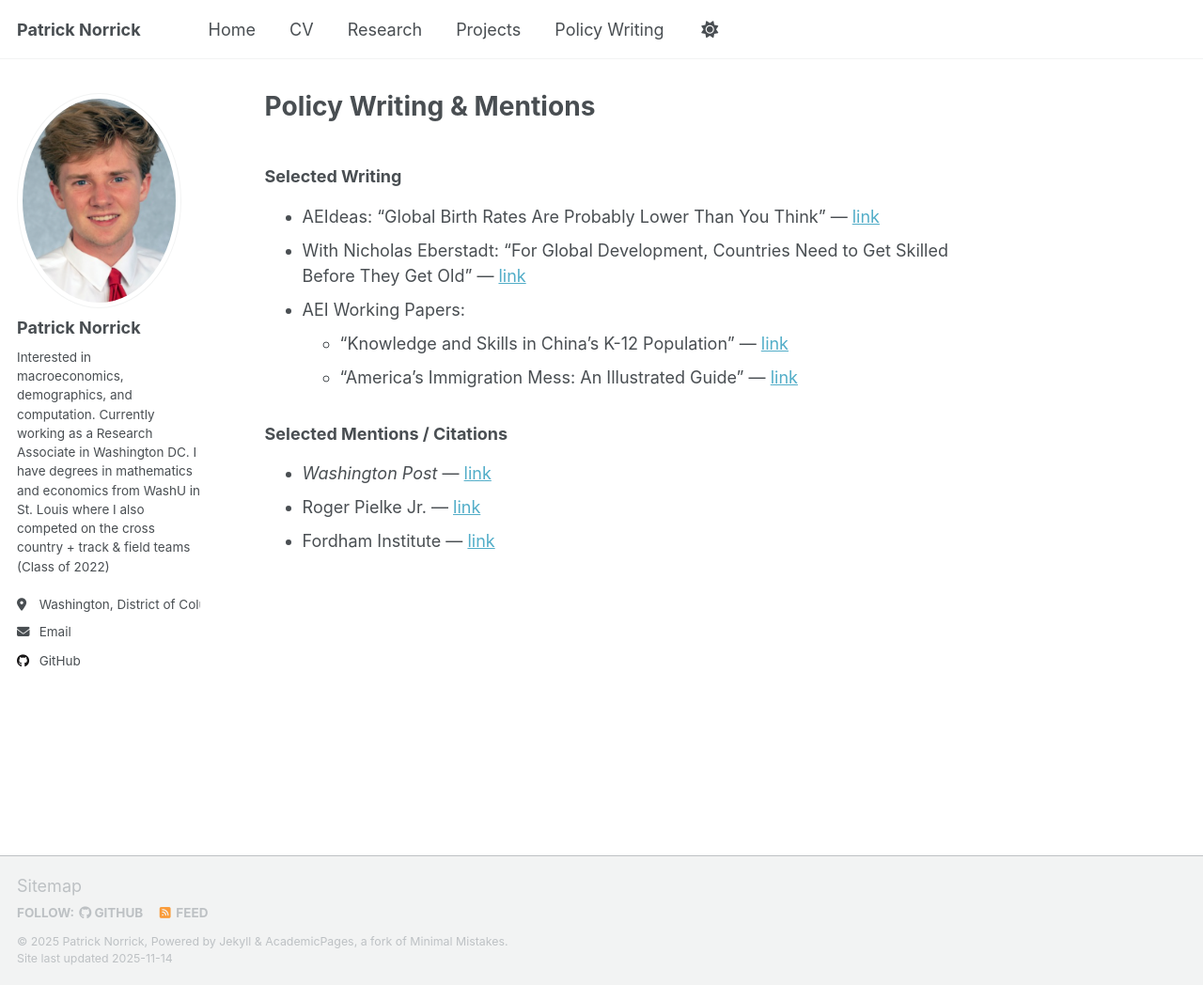
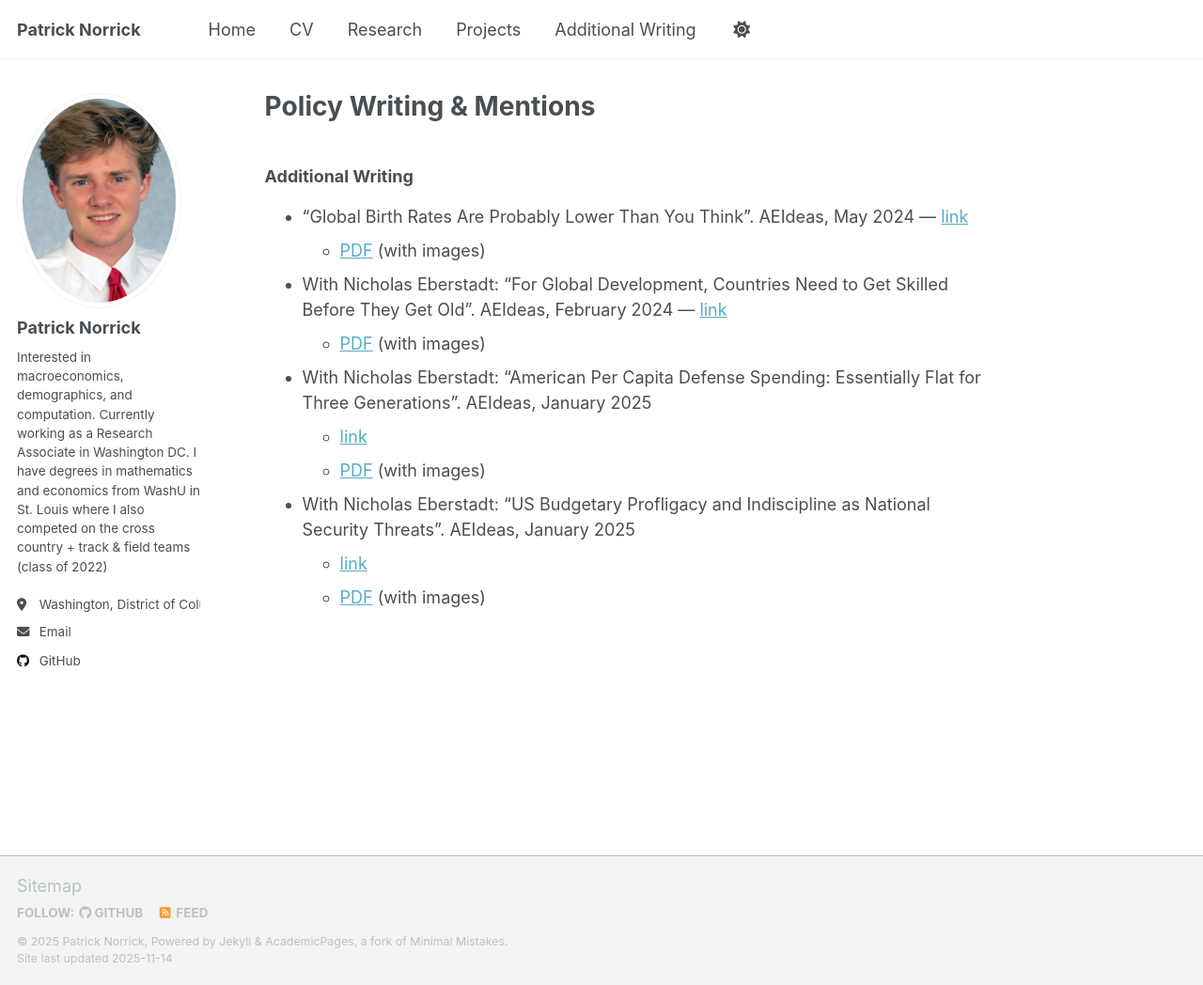
Before and after one commit to pcnorrick1/pcnorrick1.github.io, a Jekyll site: the page built from _pages/policy.md, in a window 1280 px wide and 1048 px high. Shown: the whole window at 94% size. Built offline with Jekyll 4.4.1, drawn with Linux system fonts in a browser that asks for light colours; a script that is not in the unit is left out.

Commit message:
add research and writing pages

```diff
--- a/_config.yml
+++ b/_config.yml
@@ -26,7 +26,7 @@ author:
   avatar           : "norrick_headshot.png"
   name             : "Patrick Norrick"
   pronouns         : # example: "she/her"
-  bio              : "Interested in macroeconomics, demographics, and computation. Currently working as a Research Associate in Washington DC. I have degrees in mathematics and economics from WashU in St. Louis where I also competed on the cross country + track & field teams (Class of 2022)"
+  bio              : "Interested in macroeconomics, demographics, and computation. Currently working as a Research Associate in Washington DC. I have degrees in mathematics and economics from WashU in St. Louis where I also competed on the cross country + track & field teams (class of 2022)"
   location         : "Washington, District of Columbia"
   employer         :
   uri              : # URL
--- a/_data/navigation.yml
+++ b/_data/navigation.yml
@@ -16,5 +16,5 @@ main:
     url: /research/
   - title: "Projects"
     url: /projects/
-  - title: "Policy Writing"
+  - title: "Additional Writing"
     url: /policy/
--- a/_pages/policy.md
+++ b/_pages/policy.md
@@ -4,14 +4,16 @@ title: "Policy Writing & Mentions"
 permalink: /policy/
 ---
 
-### Selected Writing
-- AEIdeas: “Global Birth Rates Are Probably Lower Than You Think” — [link](https://www.aei.org/foreign-and-defense-policy/global-birth-rates-are-probably-lower-than-you-think/)
-- With Nicholas Eberstadt: “For Global Development, Countries Need to Get Skilled Before They Get Old” — [link](https://www.aei.org/foreign-and-defense-policy/for-global-development-countries-need-to-get-skilled-before-they-get-old/)
-- AEI Working Papers:
-  - “Knowledge and Skills in China’s K-12 Population” — [link](https://www.aei.org/research-products/working-paper/knowledge-and-skills-in-chinas-k-12-population-an-inquiry-into-knowledge-capital-in-the-prc/)
-  - “America’s Immigration Mess: An Illustrated Guide” — [link](https://www.jstor.org/stable/resrep70734)
-
-### Selected Mentions / Citations
-- *Washington Post* — [link](https://www.washingtonpost.com/opinions/2025/02/05/salt-cap-congress-state-local-taxes/)
-- Roger Pielke Jr. — [link](https://rogerpielkejr.substack.com/p/the-global-fertility-crisis-is-worse)
-- Fordham Institute — [link](https://fordhaminstitute.org/national/commentary/pisa-wrong-about-china)
+### Additional Writing
+- “Global Birth Rates Are Probably Lower Than You Think”. AEIdeas, May 2024
+    — [link](https://www.aei.org/foreign-and-defense-policy/global-birth-rates-are-probably-lower-than-you-think/)
+    - <a href="/assets/global-birth-rates-are-probably-lower-than-you-think.pdf">PDF</a> (with images)
+- With Nicholas Eberstadt: “For Global Development, Countries Need to Get Skilled Before They Get Old”. AEIdeas, February 2024
+    — [link](https://www.aei.org/foreign-and-defense-policy/for-global-development-countries-need-to-get-skilled-before-they-get-old/)
+    - <a href="/assets/for-global-development-countries-need-to-get-skilled-before-they-get-old.pdf">PDF</a> (with images)
+- With Nicholas Eberstadt: "American Per Capita Defense Spending: Essentially Flat for Three Generations". AEIdeas, January 2025
+    - [link](https://www.aei.org/foreign-and-defense-policy/american-per-capita-defense-spending-essentially-flat-for-three-generations/)
+    - <a href="/assets/american-per-capita-defense-spending-essentially-flat-for-three-generations.pdf">PDF</a> (with images)
+- With Nicholas Eberstadt: "US Budgetary Profligacy and Indiscipline as National Security Threats". AEIdeas, January 2025
+    - [link](https://www.aei.org/foreign-and-defense-policy/us-budgetary-profligacy-and-indiscipline-as-national-security-threats/)
+    - <a href="/assets/us-budgetary-profligacy-and-indiscipline-as-national-security-threats.pdf">PDF</a> (with images)
```
Also changed, not shown: _pages/about.md (+0 -2 lines), _pages/research.md (+12 -6 lines), 6 other files.
